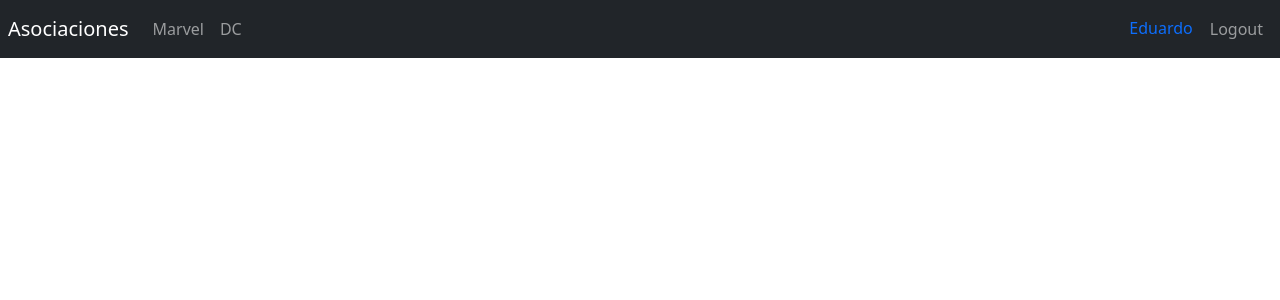
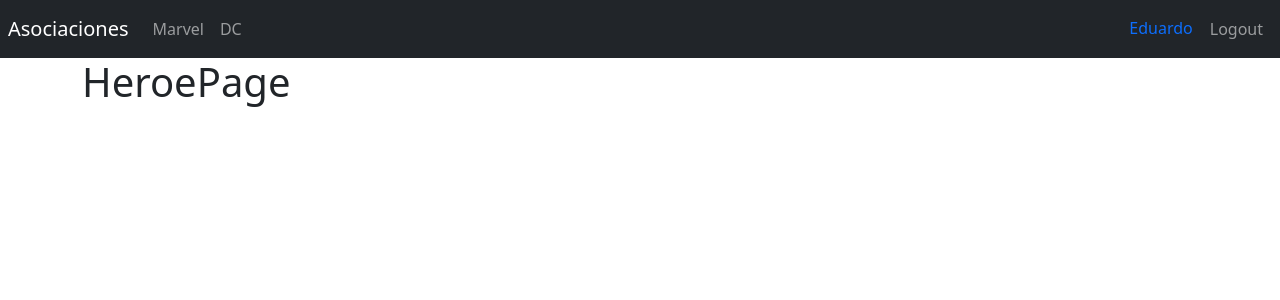
Before and after one commit to Epadrino/react-cero-a-experto, a React (Vite) app in the folder seccion_catorce_HerosApp/: page /heroe/1 in a window 1280 px wide. Shown: the top 300 px of the page. Built offline with nearby package versions, Linux system fonts and the light colour scheme.

Commit message:
leer_argumentos_por_URL
se crearon funciones para leer y poder usar las url

```diff
--- /dev/null
+++ b/seccion_catorce_HerosApp/src/heroes/helpers/getHeroById.js
@@ -0,0 +1,6 @@
+import { heroes } from '../data/heroes';
+
+//funcion para tomar el id de referencia del url para obtener los parametros del heroe
+export const getHeroById = (id) => {
+	return heroes.find((hero) => hero.id === id);
+};
--- a/seccion_catorce_HerosApp/src/heroes/helpers/index.js
+++ b/seccion_catorce_HerosApp/src/heroes/helpers/index.js
@@ -1 +1,2 @@
 export * from './getHeroesByPublisher';
+export * from './getHeroById';
--- a/seccion_catorce_HerosApp/src/heroes/pages/HeroePage.jsx
+++ b/seccion_catorce_HerosApp/src/heroes/pages/HeroePage.jsx
@@ -1,3 +1,12 @@
+import { useParams } from 'react-router-dom';
+import { getHeroById } from '../helpers';
+
 export const HeroePage = () => {
+	//const para usar la funcion y poder tomar el id como url
+	const { id } = useParams();
+
+	//const para usar la funcion para obtener los parametros del heroe
+	const hero = getHeroById(id);
+
 	return <h1>HeroePage</h1>;
 };
--- a/seccion_catorce_HerosApp/src/heroes/routes/Heroesroutes.jsx
+++ b/seccion_catorce_HerosApp/src/heroes/routes/Heroesroutes.jsx
@@ -13,7 +13,7 @@
 					<Route path='dc' element={<DcPage />} />
 
 					<Route path='search' element={<SearchPage />} />
-					<Route path='heroe' element={<HeroePage />} />
+					<Route path='heroe/:id' element={<HeroePage />} />
 
 					<Route path='/' element={<Navigate to='/marvel' />} />
 				</Routes>
```
